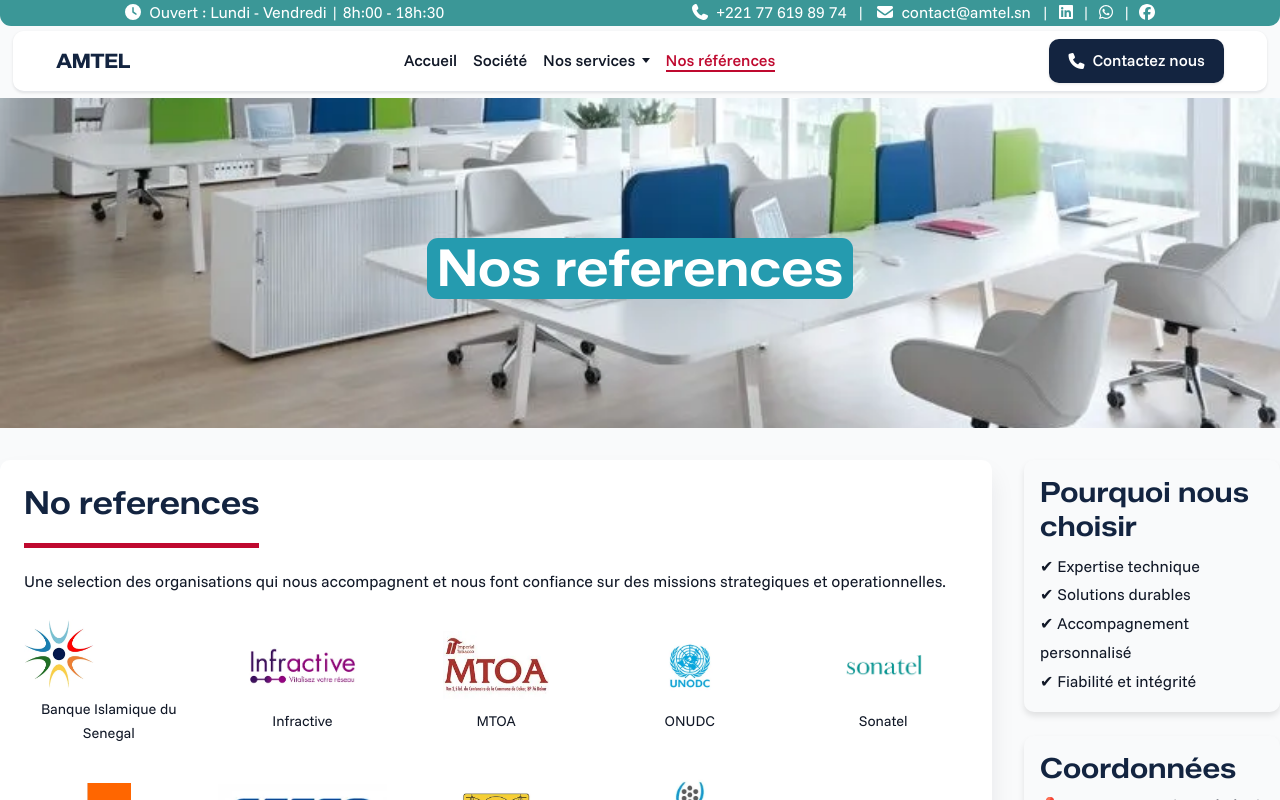
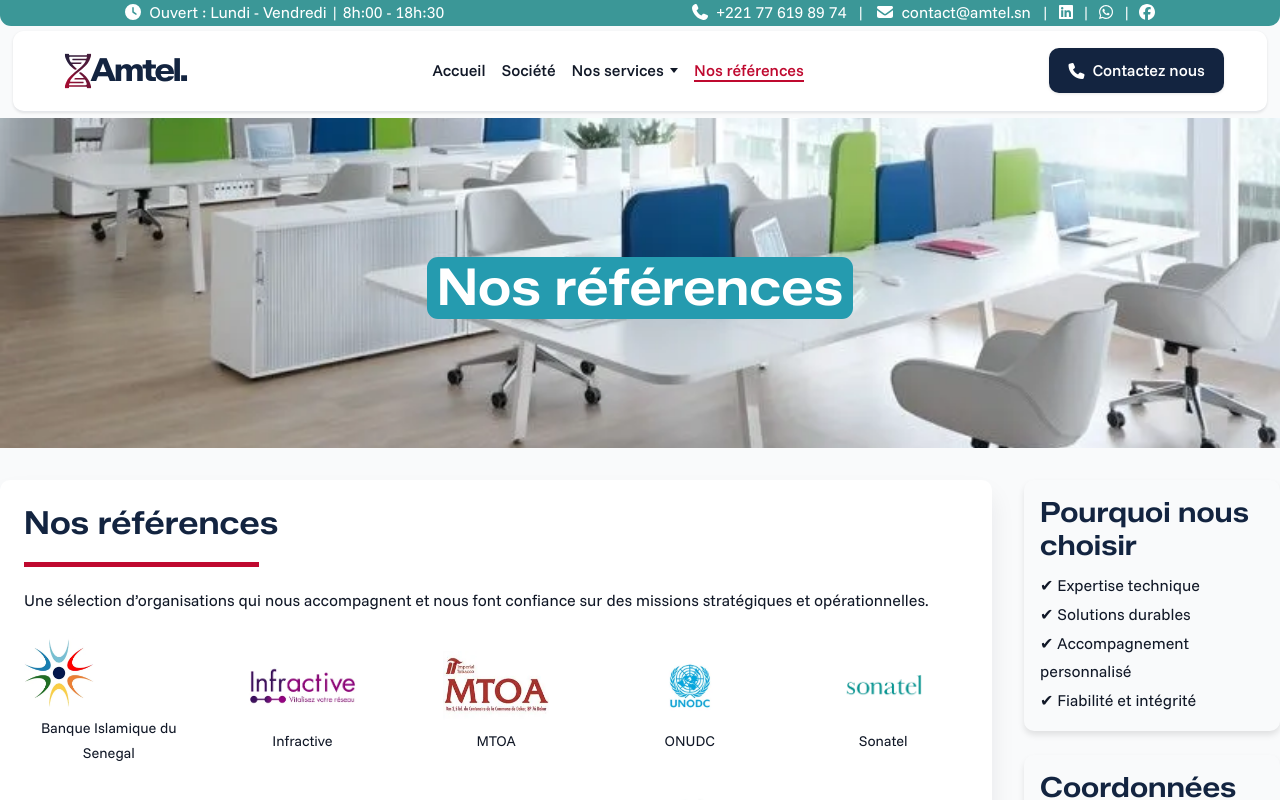
Before and after one commit to milkshake8/AMTEL, a React (Vite) app: page /references in a window 1280 px wide. Shown: the top 800 px of the page. Built offline with nearby package versions, Linux system fonts and the light colour scheme.

Commit message:
updating sum pages

```diff
--- a/src/components/activitiesCard.jsx
+++ b/src/components/activitiesCard.jsx
@@ -27,7 +27,7 @@ export default function ActivitiesCard() {
                 </div>
 
                 <div className="card">
-                    <div className="card-header">Intégration systèmes</div>
+                    <div className="card-header">Télécommunications & Intégration systèmes</div>
                     <div>
                         <img src={systemes} alt="Image de la carte" loading="lazy" style={{width: "100%", height: "200px", objectFit: "cover", borderRadius: "inherit"}} />
                     </div>
--- a/src/components/footer.jsx
+++ b/src/components/footer.jsx
@@ -84,7 +84,7 @@ const Footer = () => {
           <div>
           <a href="#"><FontAwesomeIcon icon={faLinkedin} color='white' /></a>&thinsp;&thinsp;|&thinsp;&thinsp;
           <a href={whatsappLink} target='_blank'><FontAwesomeIcon icon={faWhatsapp} color='white' /></a>&thinsp;&thinsp;|&thinsp;&thinsp;
-          <a href="#"><FontAwesomeIcon icon={faFacebook} color='white' /></a>
+          <a href="https://www.facebook.com/share/1ASXCrrK5G/?mibextid=wwXIfr"><FontAwesomeIcon icon={faFacebook} color='white' /></a>
           </div>
           <NavLink to="/contact">
           <button
--- a/src/components/landingPage.jsx
+++ b/src/components/landingPage.jsx
@@ -11,7 +11,7 @@ export default function LandingPage() {
     >
       <div className="landing-hero__content">
         <h1 className="landing-hero__title">
-          AMTEL - Réinventons l'énergie, perfectionnons la qualité.
+          AMTEL - Réinventons l'énergie.
         </h1>
         <p className="landing-hero__subtitle">
           <em>Services de qualité exceptionnelle et innovante!</em>
--- a/src/components/navbar.jsx
+++ b/src/components/navbar.jsx
@@ -8,6 +8,7 @@ import { faEnvelope } from '@fortawesome/free-solid-svg-icons'
 import { faLinkedin } from '@fortawesome/free-brands-svg-icons'
 import { faWhatsapp } from '@fortawesome/free-brands-svg-icons'
 import { faFacebook } from '@fortawesome/free-brands-svg-icons'
+import brandLogo from "../css/css/assets/logos/logo-amtel.svg"
 
 const whatsappLink = 'https://wa.me/221776198974?text=Bonjour%20Amtel%20Technologie%20!';
 
@@ -56,13 +57,15 @@ export default function Navbar() {
           <a style={{color:"white"}} href="mailto:mouhamadoubn@hotmail.com">&thinsp;&thinsp;contact@amtel.sn &thinsp;&thinsp;|&thinsp;&thinsp;</a>
           <a href="#"><FontAwesomeIcon icon={faLinkedin} color='white' /></a>&thinsp;&thinsp;|&thinsp;&thinsp;
           <a href={whatsappLink} target='_blank'><FontAwesomeIcon icon={faWhatsapp} color='white' /></a>&thinsp;&thinsp;|&thinsp;&thinsp;
-          <a href="#"><FontAwesomeIcon icon={faFacebook} color='white' /></a>
+          <a href="https://www.facebook.com/share/1ASXCrrK5G/?mibextid=wwXIfr"><FontAwesomeIcon icon={faFacebook} color='white' /></a>
         </div>
     </div>
     <nav className="navbar">
       <div className="navbar-container">
-        <div className="navbar-brand" onClick={() => scrollToSection("home")}><NavLink to="/" >
-              AMTEL
+        <div className="navbar-brand" style={{display:"inline-flex", alignItems:"center"}} onClick={() => scrollToSection("home")}><NavLink to="/" >
+             <div style={{display:"inline-flex", alignItems:"center"}}><div><img src={brandLogo} loading="lazy"/></div>
+              <p style={{marginTop:"13px", marginLeft:"-10px"}}>Amtel.</p>
+              </div>
             </NavLink></div>
 
         <button className="navbar-toggle" onClick={toggleMenu}>
--- a/src/css/css/base/_custom.css
+++ b/src/css/css/base/_custom.css
@@ -306,7 +306,7 @@
 }
 
 .services-intro strong {
-  color: #BF092F;
+  color: #16476A;
 }
 
 .landing-hero {
@@ -438,6 +438,7 @@
   .landing-hero {
     min-height: 80vh;
     padding: 2rem 1.5rem;
+    background-position: right;
   }
 
   .landing-hero__content {
--- a/src/css/css/components/_navbar.css
+++ b/src/css/css/components/_navbar.css
@@ -41,9 +41,18 @@
   font-family: var(--font-heading);
   font-weight: 700;
   color: var(--color-primary);
-  font-size: 1.25rem;
-  letter-spacing: -0.5px;
+  font-size: 2rem;
+  letter-spacing: -2.2px;
+  text-decoration: none;
+  line-height: 1.1;
 }
+
+.navbar-brand img {
+  display: block;
+  height: 48px;
+  width: auto;
+}
+
 
 /* Menu principal */
 .navbar-menu {
--- a/src/pages/aboutUs.jsx
+++ b/src/pages/aboutUs.jsx
@@ -147,7 +147,7 @@ const AboutUs = () => {
                 <div>
                   <p style={{ fontWeight: 600 }}>Q1 : Quels services propose AMTEL ?</p>
                   <p>
-                    AMTEL fournit des solutions informatiques, domotiques, de sécurité électronique et d'énergie solaire,
+                    AMTEL fournit des solutions informatiques, domotiques, de sécurité électronique, de réseaux et télécoms et d'énergie solaire,
                     Adaptées aux besoins des particuliers comme des entreprises.
                   </p>
                 </div>
@@ -160,7 +160,7 @@ const AboutUs = () => {
                 <div>
                   <p style={{ fontWeight: 600 }}>Q3 : Proposez-vous un diagnostic ou un devis gratuit ?</p>
                   <p>
-                    Oui. Basée à Dakar, AMTEL intervient partout au Sénégal et peut accompagner des projets dans la sous-région.
+                    Oui. Nous réalisons une analyse gratuite de votre besoin et proposons un devis détaillé sans engagement, afin de vous orienter vers la solution la plus adaptée.
                   </p>
                 </div>
                 <div>
@@ -184,6 +184,42 @@ const AboutUs = () => {
                     D'installation AMTEL.
                   </p>
                 </div>
+
+                <div>
+                  <p style={{ fontWeight: 600 }}>Q7 : Proposez-vous des services de câblage réseau et fibre optique ?</p>
+                  <p>
+                    Oui. AMTEL réalise le câblage réseau (RJ45, baies de brassage, LAN) et l'installation de fibre optique
+                    pour les entreprises, magasins, immeubles, data centers et r?sidences.
+                  </p>
+                </div>
+                <div>
+                  <p style={{ fontWeight: 600 }}>Q8 : Faites-vous le tirage et le soudage de fibre optique ?</p>
+                  <p>
+                    Oui. Nos techniciens assurent le tirage, le raccordement, la fusion (soudure) de fibre optique, ainsi que
+                    les tests de continuité et de réflectométrie (OTDR).
+                  </p>
+                </div>
+                <div>
+                  <p style={{ fontWeight: 600 }}>Q9 : Pouvez-vous diagnostiquer une panne sur un réseau fibre optique ?</p>
+                  <p>
+                    Oui. Nous disposons des outils professionnels pour identifier rapidement les pertes, ruptures,
+                    affaiblissements ou d?fauts de connectique sur votre r?seau fibre.
+                  </p>
+                </div>
+                <div>
+                  <p style={{ fontWeight: 600 }}>Q10 : Installez-vous des réseaux Wi-Fi professionnels ?</p>
+                  <p>
+                    Oui. Nous déployons des réseaux Wi-Fi haut débit pour bureaux, hôtels, restaurants, magasins et domiciles,
+                    avec gestion centralisée, roaming et couverture optimisée.
+                  </p>
+                </div>
+                <div>
+                  <p style={{ fontWeight: 600 }}>Q11 : Offrez-vous la maintenance des réseaux informatiques et télécoms ?</p>
+                  <p>
+                    Oui. AMTEL assure la maintenance préventive et corrective de vos équipements réseaux : switches, routeurs,
+                    points d'accés, serveurs, onduleurs, systèmes de sauvegarde, etc.
+                  </p>
+                </div>
               </div>
             </article>
 
@@ -191,7 +227,7 @@ const AboutUs = () => {
               <h2 className="text-primary mb-sm">Recrutement</h2>
               <div className="separateur" style={{width:'193px'}}></div>
               <p>
-                Vous êtes <strong>jeune motive et dynamique?</strong><br />
+                Vous êtes <strong>jeune motivé et dynamique?</strong><br />
                 Vous êtes prêt à <strong> faire valoir votre talent?</strong><br />
                 Rejoignez notre équipe grandissante et <strong> faites évoluer votre carrière!</strong><br />
                 Envoyez-nous votre CV et lettre de motivation via notre page de recrutement.
--- a/src/pages/references.jsx
+++ b/src/pages/references.jsx
@@ -169,7 +169,7 @@ const References = () => {
               padding: "0 10px",
             }}
           >
-            Nos references
+            Nos références
           </h1>
         </div>
       </section>
@@ -177,11 +177,10 @@ const References = () => {
       <section className="section about-content">
         <div className="about-main">
           <article className="about-block">
-            <h2 className="text-primary mb-sm">No references</h2>
+            <h2 className="text-primary mb-sm">Nos références</h2>
             <div className="separateur" style={{ width: "235px" }}></div>
             <p>
-              Une selection des organisations qui nous accompagnent et nous font confiance
-              sur des missions strategiques et operationnelles.
+              Une sélection d’organisations qui nous accompagnent et nous font confiance sur des missions stratégiques et opérationnelles.
             </p>
             <div
               className="references-logos-grid"
--- a/src/pages/services.jsx
+++ b/src/pages/services.jsx
@@ -32,6 +32,7 @@ const Services = () => {
         <div className="about-main">
           <div className="services-intro">
             <h2>Nos services</h2>
+            <div className="flex-center" style={{marginTop:"-23px"}}><div className="separateur "></div></div>
 
             <p>
               Chez <strong>Amtel Technologie</strong>, nous mettons notre expertise multidisciplinaire au service
```
Also changed, not shown: src/css/css/assets/logos/logo-amtel.svg.
